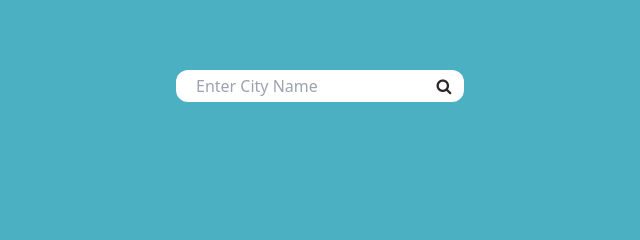
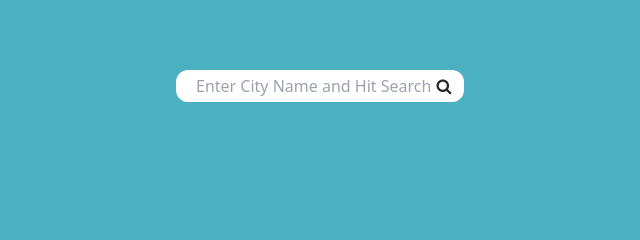
Before and after one commit to bishalkar10/Weather-App, a website: page index.html in a window 1280 px wide. Shown: the part 302-542 px from the top of the page, 320-960 px from the left. Drawn offline with Linux system fonts and the light colour scheme.

Commit message:
changed the placeholder text for improved user Experience

```diff
--- a/index.html
+++ b/index.html
@@ -23,7 +23,7 @@
         <!-- Search Bar -->
         <div class="relative flex">
             <input class="dark:bg-slate-900 dark:text-slate-300 pl-5 h-8 w-72 outline-none rounded-xl" type="text"
-                placeholder="Enter City Name">
+                placeholder="Enter City Name and Hit Search">
             <!-- Search button is relative to the input tag and it's inside it -->
             <button id="search-button" class="z-1 absolute top-0 right-0 h-full w-10 border-none rounded-r-xl"><i
                     class="fa fa-search dark:text-slate-300 text-[#2b2727]"></i></button>
```
